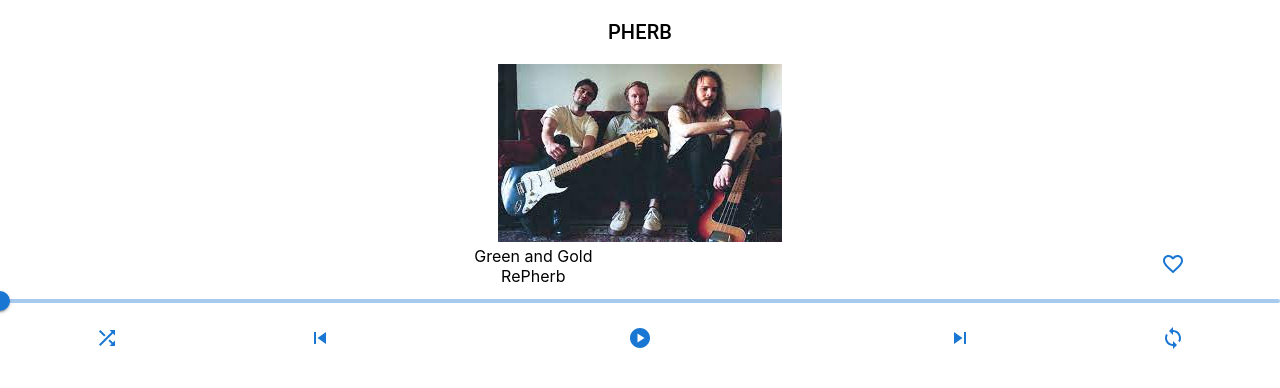
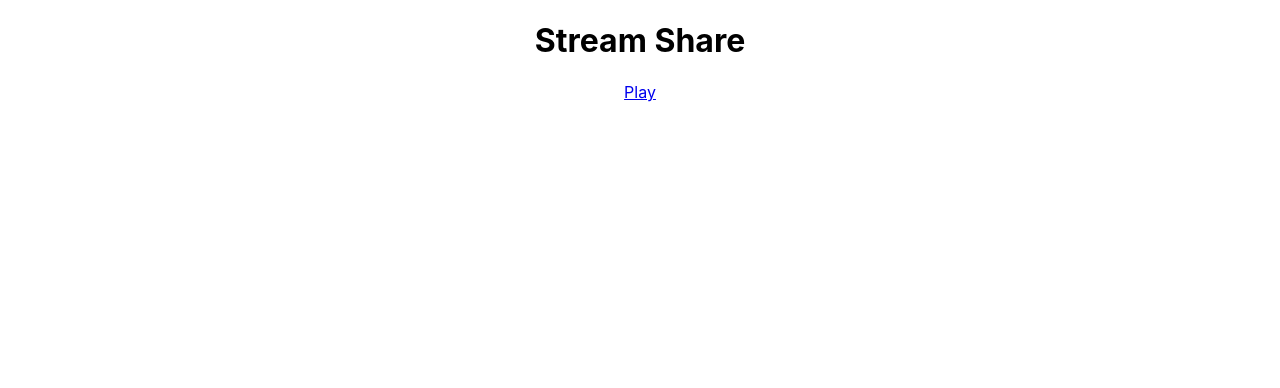
Before and after one commit to GeoffMcLennan/stream-share, a React (Create React App) app: page / in a window 1280 px wide. Shown: the top 388 px of the page. Built offline with nearby package versions, Linux system fonts and the light colour scheme.

Commit message:
Added routing

```diff
--- a/package.json
+++ b/package.json
@@ -21,6 +21,7 @@
     "react": "^18.1.0",
     "react-dom": "^18.1.0",
     "react-redux": "^8.0.1",
+    "react-router-dom": "^6.3.0",
     "react-scripts": "5.0.1",
     "typescript": "^4.6.4",
     "web-vitals": "^2.1.4"
--- a/src/App.tsx
+++ b/src/App.tsx
@@ -1,11 +1,21 @@
-import React from 'react';
+import {
+  BrowserRouter as Router,
+  Routes,
+  Route,
+} from 'react-router-dom';
 import './App.css';
 import { ActiveSong } from './features/activeSong/activeSong';
+import { Homepage } from './features/homepage/homepage';
 
 function App() {
   return (
     <div className="App">
-        <ActiveSong />
+        <Router>
+          <Routes>
+            <Route index element={<Homepage />} />
+            <Route path='/play' element={<ActiveSong />} />
+          </Routes>
+        </Router>
     </div>
   );
 }
--- /dev/null
+++ b/src/features/homepage/homepage.tsx
@@ -0,0 +1,10 @@
+import { Link } from "react-router-dom";
+
+export function Homepage() {
+  return (
+    <div>
+      <h1>Stream Share</h1>
+      <Link to='play'>Play</Link>
+    </div>
+  )
+}
```
Also changed, not shown: 1 other file (tests, documents, lock files or other folders).
